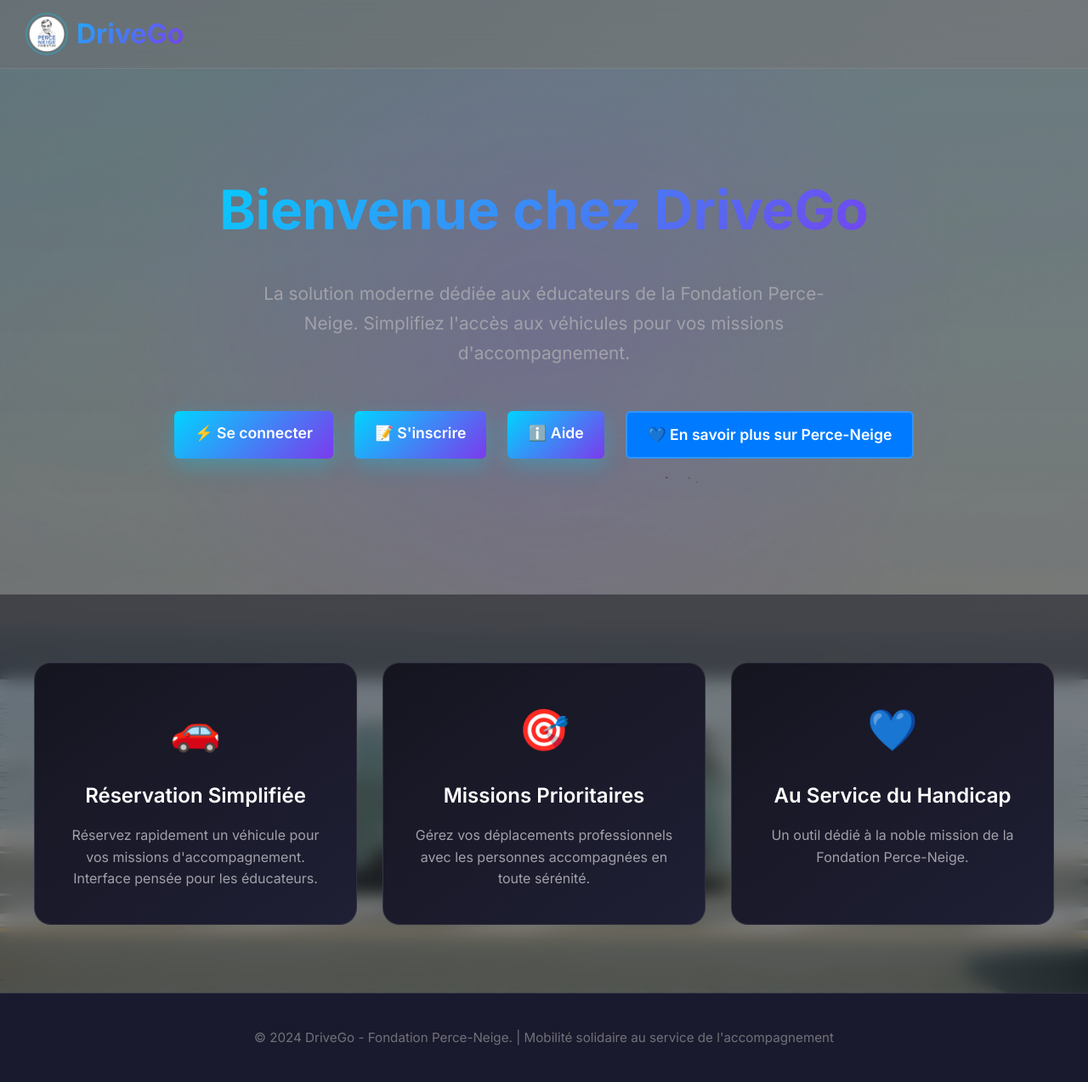
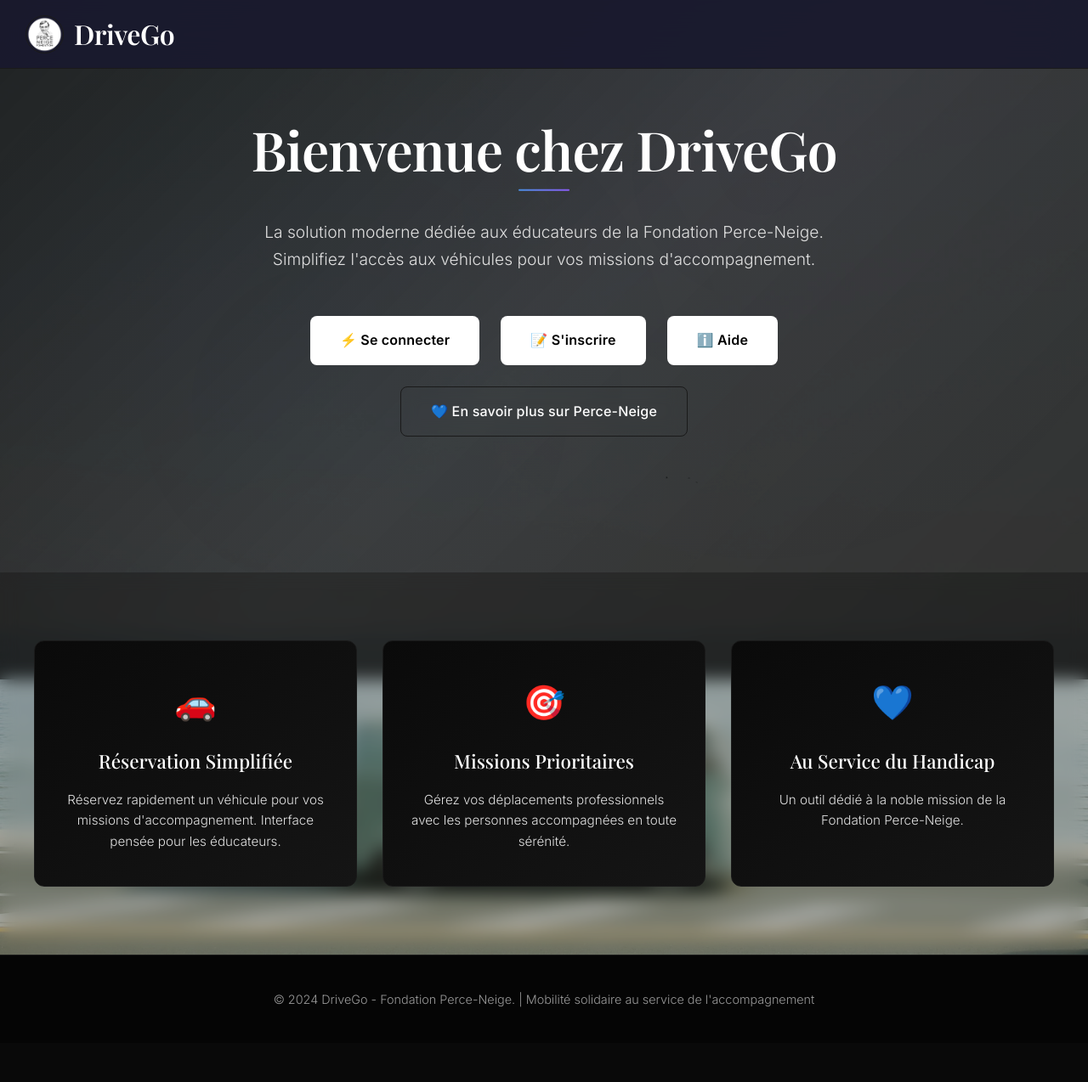
Before and after one commit to samutax75/Projet-DriveGo, a Flask app: page / in a window 1280 px wide. Shown: the whole page at 85% size. After the commit the page ends 1186 px from the top, so only its background shows below. Run offline with Flask 3, Linux system fonts and the light colour scheme.

Commit message:
Mise à jour du index.css nouveau design

```diff
--- a/backend/static/CSS/index.css
+++ b/backend/static/CSS/index.css
@@ -1,4 +1,4 @@
-@import url('https://fonts.googleapis.com/css2?family=Inter:wght@300;400;500;600;700&display=swap');
+@import url('https://fonts.googleapis.com/css2?family=Inter:wght@300;400;500;600;700&family=Playfair+Display:wght@400;500;600;700&display=swap');
 
 * {
     margin: 0;
@@ -7,19 +7,37 @@
 }
 
 :root {
-            --primary-color: #00d4ff;
-            --secondary-color: #ff6b35;
-            --accent-color: #7c3aed;
-            --dark-bg: #0a0a0f;
-            --dark-card: #151520;
-            --dark-nav: #1a1a2e;
-            --text-primary: #ffffff;
-            --text-secondary: #a1a1aa;
-            --text-muted: #71717a;
-            --gradient-primary: linear-gradient(135deg, #00d4ff 0%, #7c3aed 100%);
-            --gradient-card: linear-gradient(145deg, #151520 0%, #1f1f35 100%);
-            --shadow-glow: 0 0 30px rgba(0, 212, 255, 0.15);
-            --shadow-card: 0 8px 32px rgba(0, 0, 0, 0.3);
+    /* Palette noir et blanc raffinée */
+    --primary-color: #ffffff;           /* Blanc pur */
+    --secondary-color: #f8f8f8;         /* Blanc cassé */
+    --accent-color: #e8e8e8;           /* Gris très clair */
+    --dark-bg: #000000;                /* Noir pur */
+    --dark-card: #0a0a0a;              /* Noir profond */
+    --dark-nav: #050505;               /* Noir navigation */
+    --text-primary: #ffffff;            /* Blanc */
+    --text-secondary: #e0e0e0;          /* Gris très clair */
+    --text-muted: #999999;             /* Gris moyen */
+    --border-light: #1a1a1a;           /* Bordure sombre */
+    --border-subtle: #0f0f0f;          /* Bordure très subtile */
+
+    /* Touches de couleur subtiles */
+    --color-accent-blue: #4a90e2;      /* Bleu subtil */
+    --color-accent-purple: #8b5cf6;    /* Violet subtil */
+    --color-accent-green: #10b981;     /* Vert subtil */
+    --color-accent-rose: #f43f5e;      /* Rose subtil */
+
+    /* Gradients raffinés */
+    --gradient-primary: linear-gradient(135deg, #ffffff 0%, #f0f0f0 100%);
+    --gradient-secondary: linear-gradient(145deg, #0a0a0a 0%, #1a1a1a 100%);
+    --gradient-card: linear-gradient(145deg, #0a0a0a 0%, #151515 100%);
+    --gradient-subtle: linear-gradient(135deg, #000000 0%, #1a1a1a 100%);
+    --gradient-accent: linear-gradient(135deg, #4a90e2 0%, #8b5cf6 100%);
+
+    /* Ombres élégantes */
+    --shadow-soft: 0 4px 20px rgba(255, 255, 255, 0.05);
+    --shadow-medium: 0 8px 30px rgba(0, 0, 0, 0.6);
+    --shadow-strong: 0 12px 40px rgba(0, 0, 0, 0.8);
+    --shadow-accent: 0 4px 15px rgba(74, 144, 226, 0.2);
 }
 
 body {
@@ -27,19 +45,36 @@
     line-height: 1.6;
     color: var(--text-primary);
     background: var(--dark-bg);
-            background-image:
-                radial-gradient(circle at 20% 80%, rgba(124, 58, 237, 0.1) 0%, transparent 50%),
-                radial-gradient(circle at 80% 20%, rgba(0, 212, 255, 0.1) 0%, transparent 50%),
-                radial-gradient(circle at 40% 40%, rgba(255, 107, 53, 0.05) 0%, transparent 50%);
     min-height: 100vh;
     overflow-x: hidden;
+    background-image: url("/static/images/pexels-gya-den-768256-2303781.jpg");
+    background-size: cover;
+    background-position: center;
+    background-repeat: no-repeat;
+    background-attachment: fixed;
+    position: relative;
 }
 
-        /* Header Styles */
+/* Filtre élégant pour lisibilité */
+body::before {
+    content: "";
+    position: fixed;
+    top: 0;
+    left: 0;
+    width: 100%;
+    height: 100%;
+    background: linear-gradient(135deg,
+        rgba(0, 0, 0, 0.85) 0%,
+        rgba(0, 0, 0, 0.75) 50%,
+        rgba(0, 0, 0, 0.8) 100%);
+    z-index: -1;
+}
+
+/* ======== HEADER MINIMALISTE ======== */
 header {
-            background: rgba(26, 26, 46, 0.95);
+    background: rgba(5, 5, 5, 0.95);
     backdrop-filter: blur(20px);
-            border-bottom: 1px solid rgba(255, 255, 255, 0.1);
+    border-bottom: 1px solid var(--border-light);
     position: fixed;
     width: 100%;
     top: 0;
@@ -58,25 +93,55 @@
 }
 
 .logo {
+    font-family: 'Playfair Display', serif;
     font-size: 2rem;
-            font-weight: 700;
-            background: var(--gradient-primary);
-            -webkit-background-clip: text;
-            -webkit-text-fill-color: transparent;
-            background-clip: text;
+    font-weight: 600;
+    color: var(--text-primary);
     text-decoration: none;
     transition: all 0.3s ease;
     display: flex;
     align-items: center;
-            gap: 10px;
+    gap: 12px;
+    letter-spacing: -0.5px;
+    position: relative;
+}
+
+.logo::after {
+    content: '';
+    position: absolute;
+    bottom: -2px;
+    left: 0;
+    width: 0;
+    height: 1px;
+    background: var(--gradient-accent);
+    transition: width 0.3s ease;
+}
+
+.logo:hover::after {
+    width: 100%;
 }
 
 .logo:hover {
-            transform: scale(1.05);
-            filter: drop-shadow(0 0 10px rgba(0, 212, 255, 0.3));
+    transform: translateY(-1px);
 }
 
-        /* Navigation Links */
+.logo-image {
+    width: 45px;
+    height: 45px;
+    border-radius: 50%;
+    object-fit: cover;
+    transition: all 0.3s ease;
+    border: 1px solid var(--border-light);
+    filter: grayscale(100%);
+}
+
+.logo:hover .logo-image {
+    filter: grayscale(0%);
+    border-color: var(--color-accent-blue);
+    box-shadow: 0 0 15px rgba(74, 144, 226, 0.3);
+}
+
+/* ======== NAVIGATION ÉPURÉE ======== */
 .nav-links {
     display: flex;
     list-style: none;
@@ -252,9 +313,9 @@
     visibility: visible;
 }
 
-        /* Hero Section */
+/* ======== HERO SECTION ÉLÉGANTE ======== */
 .hero {
-            padding: 140px 30px 100px;
+    padding: 150px 30px 100px;
     text-align: center;
     position: relative;
     overflow: hidden;
@@ -268,8 +329,8 @@
     right: 0;
     bottom: 0;
     background:
-                radial-gradient(circle at 50% 50%, rgba(124, 58, 237, 0.15) 0%, transparent 70%),
-                linear-gradient(180deg, rgba(0, 212, 255, 0.05) 0%, transparent 100%);
+        radial-gradient(circle at 30% 70%, rgba(74, 144, 226, 0.03) 0%, transparent 50%),
+        radial-gradient(circle at 70% 30%, rgba(139, 92, 246, 0.02) 0%, transparent 50%);
     z-index: -1;
 }
 
@@ -281,14 +342,26 @@
 }
 
 .hero h1 {
+    font-family: 'Playfair Display', serif;
     font-size: clamp(2.5rem, 5vw, 4rem);
-            font-weight: 700;
+    font-weight: 600;
     margin-bottom: 30px;
-            background: var(--gradient-primary);
-            -webkit-background-clip: text;
-            -webkit-text-fill-color: transparent;
-            background-clip: text;
+    color: var(--text-primary);
     line-height: 1.2;
+    letter-spacing: -1px;
+    position: relative;
+}
+
+.hero h1::after {
+    content: '';
+    position: absolute;
+    bottom: -10px;
+    left: 50%;
+    transform: translateX(-50%);
+    width: 60px;
+    height: 2px;
+    background: var(--gradient-accent);
+    border-radius: 1px;
 }
 
 .floating {
@@ -301,15 +374,17 @@
 }
 
 .hero p {
-            font-size: 1.3rem;
+    font-size: 1.2rem;
     margin-bottom: 50px;
     color: var(--text-secondary);
     line-height: 1.7;
     max-width: 700px;
     margin-left: auto;
     margin-right: auto;
+    font-weight: 300;
 }
 
+/* ======== BOUTONS RAFFINÉS ======== */
 .cta-buttons {
     display: flex;
     gap: 25px;
@@ -321,15 +396,16 @@
 .btn {
     padding: 16px 35px;
     text-decoration: none;
-            border-radius: 12px;
-            font-weight: 600;
-            font-size: 1.1rem;
-            transition: all 0.3s cubic-bezier(0.25, 0.46, 0.45, 0.94);
+    border-radius: 8px;
+    font-weight: 500;
+    font-size: 1rem;
+    transition: all 0.3s ease;
     display: inline-flex;
     align-items: center;
     gap: 10px;
     position: relative;
     overflow: hidden;
+    letter-spacing: 0.2px;
 }
 
 .btn::before {
@@ -339,7 +415,7 @@
     left: -100%;
     width: 100%;
     height: 100%;
-            background: linear-gradient(90deg, transparent, rgba(255, 255, 255, 0.2), transparent);
+    background: linear-gradient(90deg, transparent, rgba(255, 255, 255, 0.1), transparent);
     transition: left 0.5s;
 }
 
@@ -348,36 +424,37 @@
 }
 
 .btn-primary {
-            background: var(--gradient-primary);
-            color: white;
+    background: var(--text-primary);
+    color: var(--dark-bg);
     border: none;
-            box-shadow: 0 8px 25px rgba(0, 212, 255, 0.3);
+    font-weight: 600;
 }
 
 .btn-primary:hover {
-            transform: translateY(-3px);
-            box-shadow: 0 15px 35px rgba(0, 212, 255, 0.4);
+    transform: translateY(-2px);
+    box-shadow: var(--shadow-soft);
+    background: var(--secondary-color);
 }
 
 .btn-secondary {
     background: transparent;
     color: var(--text-primary);
-            border: 2px solid rgba(255, 255, 255, 0.2);
+    border: 1px solid var(--border-light);
     backdrop-filter: blur(10px);
 }
 
 .btn-secondary:hover {
-            background: rgba(255, 255, 255, 0.1);
-            border-color: var(--primary-color);
-            color: var(--primary-color);
-            transform: translateY(-3px);
-            box-shadow: 0 10px 25px rgba(0, 212, 255, 0.2);
+    background: rgba(255, 255, 255, 0.05);
+    border-color: var(--color-accent-blue);
+    color: var(--color-accent-blue);
+    transform: translateY(-2px);
+    box-shadow: var(--shadow-accent);
 }
 
-        /* Features Section */
+/* ======== SECTION FEATURES MINIMALISTE ======== */
 .features {
     padding: 80px 30px;
-            background: rgba(21, 21, 32, 0.5);
+    background: rgba(10, 10, 10, 0.3);
     backdrop-filter: blur(10px);
 }
 
@@ -391,10 +468,10 @@
 
 .feature-card {
     background: var(--gradient-card);
-            border-radius: 20px;
+    border-radius: 12px;
     padding: 40px 30px;
     text-align: center;
-            border: 1px solid rgba(255, 255, 255, 0.1);
+    border: 1px solid var(--border-light);
     transition: all 0.3s ease;
     position: relative;
     overflow: hidden;
@@ -406,15 +483,16 @@
     top: 0;
     left: 0;
     right: 0;
-            height: 2px;
-            background: var(--gradient-primary);
+    height: 1px;
+    background: var(--gradient-accent);
     transform: scaleX(0);
     transition: transform 0.3s ease;
 }
 
 .feature-card:hover {
-            transform: translateY(-8px);
-            box-shadow: var(--shadow-card);
+    transform: translateY(-5px);
+    border-color: var(--color-accent-blue);
+    box-shadow: var(--shadow-medium);
 }
 
 .feature-card:hover::before {
@@ -422,14 +500,21 @@
 }
 
 .feature-icon {
-            font-size: 3rem;
+    font-size: 2.5rem;
     margin-bottom: 20px;
     display: block;
+    color: var(--text-secondary);
+    transition: all 0.3s ease;
+}
+
+.feature-card:hover .feature-icon {
+    color: var(--color-accent-blue);
 }
 
 .feature-card h3 {
-            font-size: 1.5rem;
-            font-weight: 600;
+    font-family: 'Playfair Display', serif;
+    font-size: 1.4rem;
+    font-weight: 500;
     margin-bottom: 15px;
     color: var(--text-primary);
 }
@@ -437,12 +522,14 @@
 .feature-card p {
     color: var(--text-secondary);
     line-height: 1.6;
+    font-size: 0.95rem;
+    font-weight: 300;
 }
 
-        /* Footer */
+/* ======== FOOTER MINIMALISTE ======== */
 footer {
     background: var(--dark-nav);
-            border-top: 1px solid rgba(255, 255, 255, 0.1);
+    border-top: 1px solid var(--border-light);
     text-align: center;
     padding: 40px 30px;
     margin-top: 0;
@@ -455,10 +542,23 @@
 
 .footer-container p {
     color: var(--text-muted);
-            font-size: 0.95rem;
+    font-size: 0.9rem;
+    font-weight: 300;
 }
 
-        /* Responsive Design */
+/* ======== STYLES GÉNÉRAUX POUR LIENS ======== */
+a,
+a:visited,
+a:active {
+    text-decoration: none;
+    outline: none;
+}
+
+a:hover {
+    text-decoration: none;
+}
+
+/* ======== RESPONSIVE DESIGN ======== */
 @media (max-width: 768px) {
     .nav-links {
         display: none;
@@ -527,150 +636,22 @@
     animation: fadeInUp 0.8s ease-out;
 }
 
-        /* Loading animation */
 @keyframes pulse {
     0%, 100% { opacity: 1; }
-            50% { opacity: 0.5; }
+    50% { opacity: 0.8; }
 }
 
 .pulse {
     animation: pulse 2s infinite;
 }
 
+/* ======== ACCENTS DE COULEUR SUBTILS ======== */
+.accent-blue { color: var(--color-accent-blue); }
+.accent-purple { color: var(--color-accent-purple); }
+.accent-green { color: var(--color-accent-green); }
+.accent-rose { color: var(--color-accent-rose); }
 
-        .logo-image {
-    width: 50px;
-    height: 50px;
-    border-radius: 50%;
-    object-fit: cover;
-    transition: all 0.3s ease;
-    border: 2px solid rgba(0, 212, 255, 0.3);
-}
-
-.logo:hover .logo-image {
-    border-color: rgba(0, 212, 255, 0.6);
-    box-shadow: 0 0 15px rgba(0, 212, 255, 0.4);
-}
-
-/* Responsive pour mobile */
-@media (max-width: 768px) {
-    .logo-image {
-        width: 40px;
-        height: 40px;
-    }
-}
-
-
-
-
-
-
-
-/* image van fond d'écran */
-
-/* ======== STYLE DE BASE ======== */
-
-body {
-    margin: 0;
-    padding: 0;
-    font-family: 'Inter', sans-serif;
-    line-height: 1.6;
-    color: white;
-    min-height: 100vh;
-    background-image: url("/static/images/pexels-gya-den-768256-2303781.jpg");
-    background-size: cover;
-    background-position: center;
-    background-repeat: no-repeat;
-    background-attachment: fixed;
-    position: relative;
-    overflow-x: hidden;
-}
-
-/* Filtre sombre léger pour rendre le texte lisible */
-body::before {
-    content: "";
-    position: fixed;
-    top: 0;
-    left: 0;
-    width: 100%;
-    height: 100%;
-    background-color: rgba(0, 0, 0, 0.5); /* Ajuste ici si tu veux plus clair ou plus foncé */
-    z-index: -1;
-}
-
-/* ======== RÉINITIALISATION DE CERTAINS ÉLÉMENTS ======== */
-
-main, header, .container, .content {
-    background: transparent !important; /* on enlève les fonds opaques */
-    position: relative;
-    z-index: 1;
-}
-
-/* Si tu utilises .card ou .box, ajoute aussi : */
-.card, .box {
-    background-color: rgba(0, 0, 0, 0.6); /* léger fond noir transparent */
-    border-radius: 10px;
-    padding: 20px;
-    z-index: 1;
-}
-
-/* ======== LIENS ET TEXTE ======== */
-a {
-    color: #ffd700;
-}
-a:hover {
-    color: #fff;
-    text-decoration: underline;
-}
-
-
-
-
-a,
-a:visited,
-a:active {
-    text-decoration: none;
-    outline: none;
-}
-
-a:hover {
-    text-decoration: underline; /* facultatif, si tu veux une réaction au survol */
-}
-
-
-.btn {
-    text-decoration: none !important;
-    display: inline-block;
-    padding: 12px 24px;
-    background-color: #007bff; /* bleu par défaut */
-    color: white;
-    border-radius: 6px;
-    transition: background-color 0.3s ease;
-}
-
-.btn:hover {
-    background-color: #0056b3;
-    text-decoration: none;
-}
-
-
-
-
-/* Supprime le soulignement dans le menu burger */
-.mobile-menu a,
-.mobile-menu a:visited,
-.mobile-menu a:focus,
-.mobile-menu a:active {
-    text-decoration: none;
-    color: white; /* ou autre couleur selon ton thème */
-}
-
-
-/* Supprimer le soulignement des liens dans le menu principal */
-.nav-links a,
-.nav-links a:visited,
-.nav-links a:focus,
-.nav-links a:active {
-    text-decoration: none;
-    color: white; /* ou une autre couleur selon ton thème */
-}
+.border-accent-blue { border-color: var(--color-accent-blue); }
+.border-accent-purple { border-color: var(--color-accent-purple); }
+.border-accent-green { border-color: var(--color-accent-green); }
+.border-accent-rose { border-color: var(--color-accent-rose); }
```
Also changed, not shown: other parts of backend/static/CSS/index.css (+50 -45 lines). Lines whose indentation alone changed are shown as unchanged.
